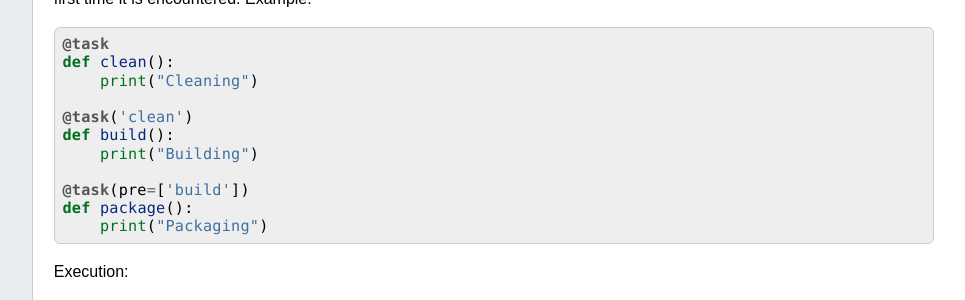
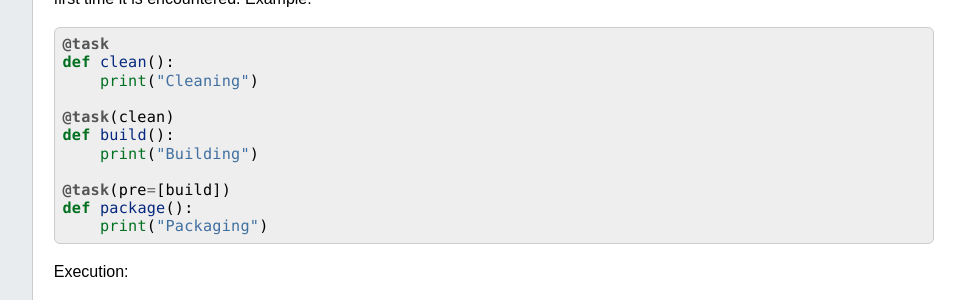
Before and after one commit to pyinvoke/invoke, a Sphinx documentation site: the page built from docs/concepts/execution.rst, in a window 1280 px wide and 900 px high, scrolled down 1364 px. Shown: the part 152-452 px from the top of the window, without its empty margins (224-1189 px from the left). Built offline with Sphinx 7.4.7, drawn with Linux system fonts in a browser that asks for light colours.

```diff
--- a/docs/concepts/execution.rst
+++ b/docs/concepts/execution.rst
@@ -82,11 +82,11 @@ encountered. Example::
     def clean():
         print("Cleaning")
 
-    @task('clean')
+    @task(clean)
     def build():
         print("Building")
 
-    @task(pre=['build'])
+    @task(pre=[build])
     def package():
         print("Packaging")
 
@@ -211,7 +211,7 @@ Getting hairy: one task, with one pre-task, parameterized
     def setup():
         print("Yay")
 
-    @task(pre=['setup'])
+    @task(pre=[setup])
     def build():
         print("Woo")
 
--- a/docs/getting_started.rst
+++ b/docs/getting_started.rst
@@ -150,7 +150,7 @@ build (but which, of course, can still be executed on its own)::
     def clean():
         run("rm -rf docs/_build")
 
-    @task('clean')
+    @task(clean)
     def build():
         run("sphinx-build docs docs/_build")
 
@@ -159,7 +159,7 @@ Now when you ``invoke build``, it will automatically run ``clean`` first.
 .. note::
     If you're not a fan of the implicit "positional arguments are pre-run task
     names" API, you can simply give the ``pre`` kwarg:
-    ``@task(pre=['clean'])``.
+    ``@task(pre=[clean])``.
 
 Details can be found in the :doc:`execution conceptual docs
 <concepts/execution>`.
```
Also changed, not shown: 1 other file.
